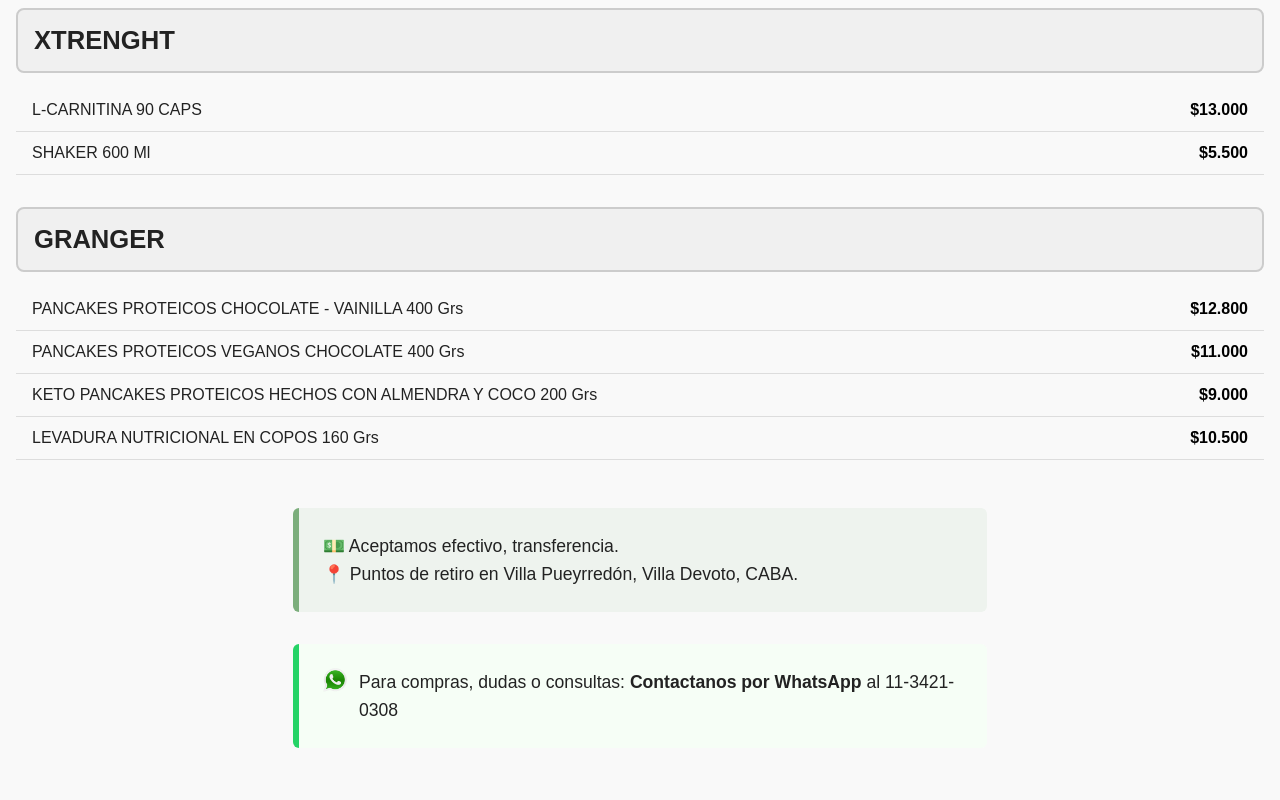
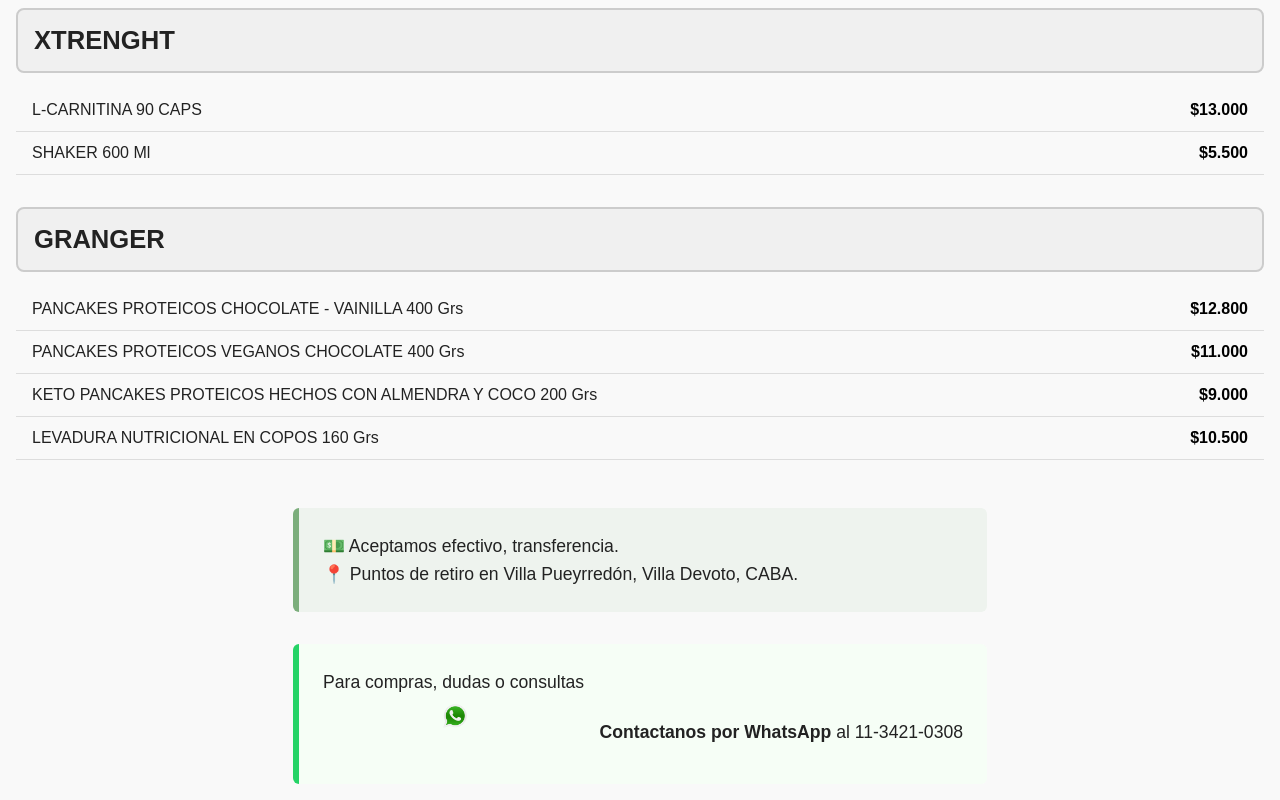
Before and after one commit to roymcap/probalance-lista, a plain HTML site: page index.html in a window 1280 px wide. Shown: the part 2311-3111 px from the top of the page. Before the commit the page ends 3075 px from the top, so only its background shows below. Drawn offline with Linux system fonts and the light colour scheme.

Commit message:
Update index.html

```diff
--- a/index.html
+++ b/index.html
@@ -71,11 +71,11 @@
       margin-left: auto;
       margin-right: auto;
     }
-    .whatsapp p {
+    .whatsapp .linea {
       display: flex;
       align-items: center;
       gap: 0.75rem;
-      margin: 0;
+      margin-top: 0.5rem;
     }
     .whatsapp img {
       width: 24px;
@@ -97,11 +97,12 @@
   </div>
 
   <div class="whatsapp">
-    <p>
+    <div>Para compras, dudas o consultas</div>
+    <div class="linea">
       <img src="wapp.png" alt="WhatsApp">
-      <span>Para compras, dudas o consultas: <strong>Contactanos por WhatsApp</strong> al
+      <span><strong>Contactanos por WhatsApp</strong> al
       <a href="https://wa.me/5491134210308" target="_blank">11-3421-0308</a></span>
-    </p>
+    </div>
   </div>
 
   <script>
```
